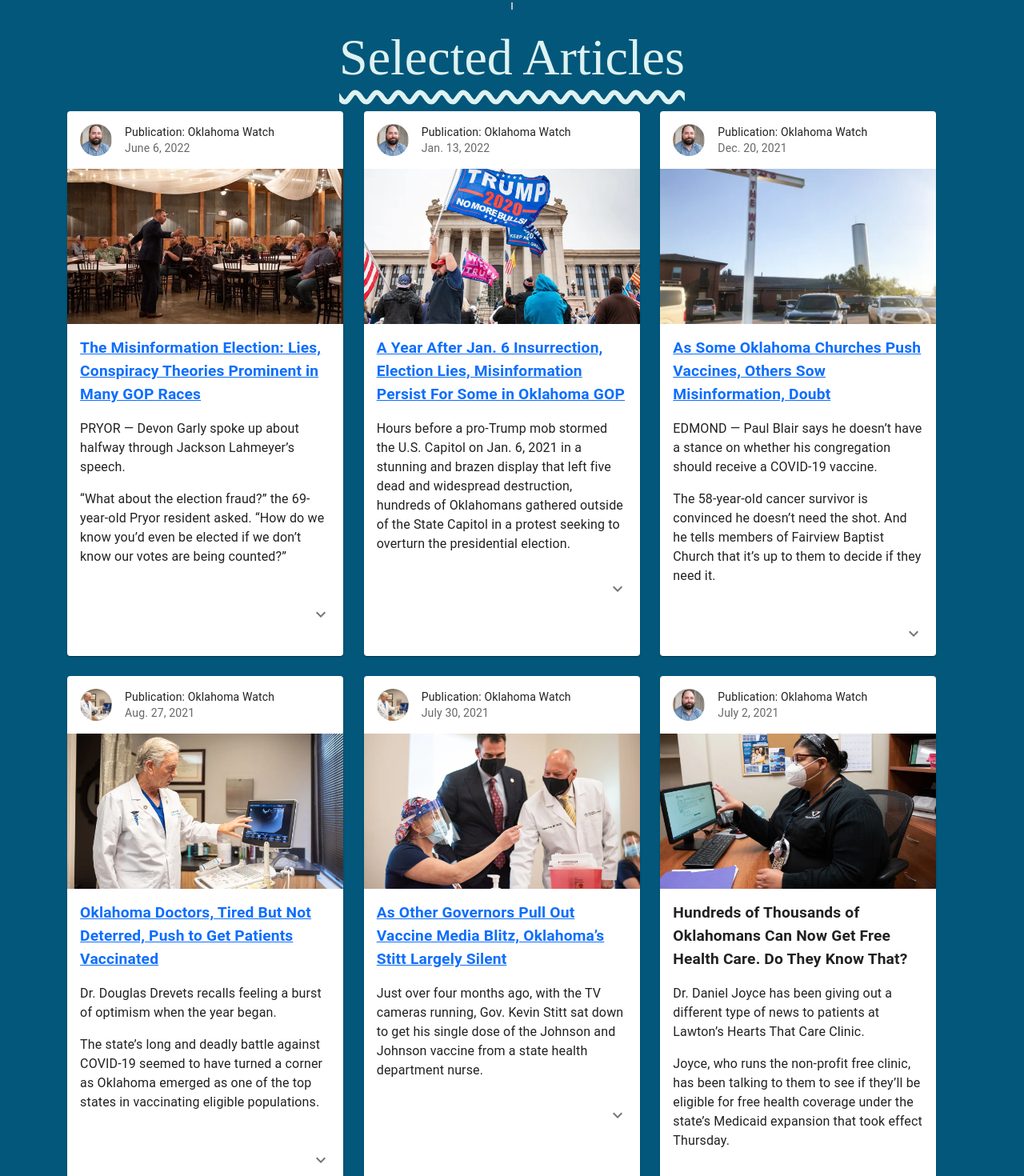
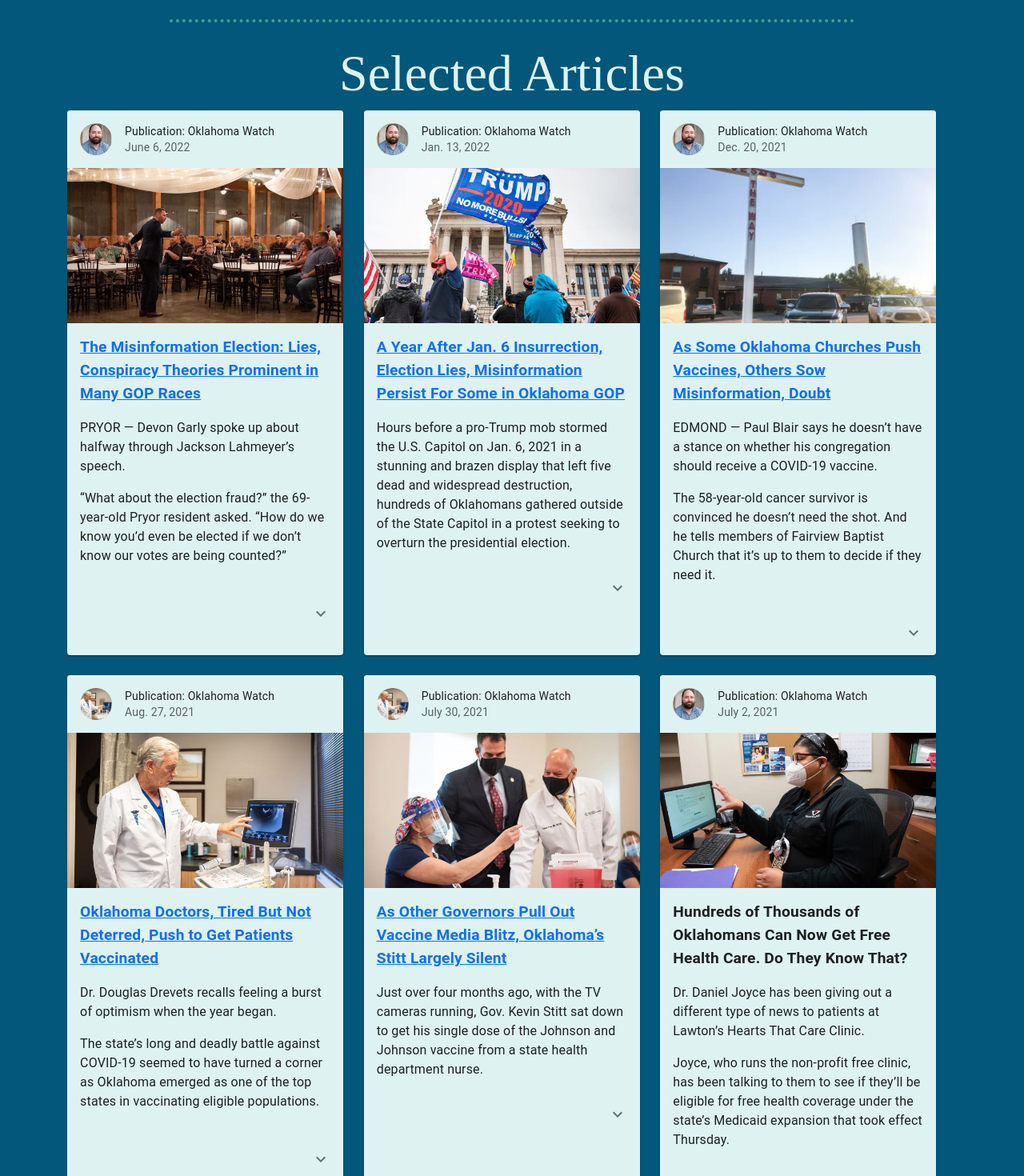
Before and after one commit to tbrown034/My-site, a React (Create React App) app: page /journalism in a window 1280 px wide. Shown: the part 1140-2610 px from the top of the page at 80% size. Built offline with nearby package versions, Linux system fonts and the light colour scheme; a web font is replaced by a local one.

Commit message:
Better formatting, colors, lines, css, ect.

```diff
--- a/src/App.css
+++ b/src/App.css
@@ -1,3 +1,5 @@
+
+
 body {
   background-color: #02577a	;
 
@@ -22,10 +24,7 @@ h2 {
   text-align: center;
   font-family: 'Frank Ruhl Libre', serif;
   color: #def2f1;
-  text-decoration: #def2f1 wavy underline;
   text-decoration-skip-ink: none;
-  text-underline-offset: 20px;
-  padding-bottom: 20px;
 
 
 }
@@ -253,6 +252,7 @@ h3 {
 #card {
   margin-right: 2%;
   margin-bottom: 2%;
+  background-color: #def2f1;
 }
 
 th {
@@ -274,6 +274,14 @@ i {
   display: flex;
   justify-content: center;
   flex-wrap: wrap;
+}
+
+#line {
+  border-bottom: #499d8d dotted 4px;
+  margin-right: 16.6%;
+  margin-left: 16.6%;
+  margin-top: 2%;
+  margin-bottom: 2%;
 }
 
 .dataEmbed {
@@ -339,7 +347,4 @@ label {
   color: #83bdb2;
   text-decoration: #def2f1 wavy underline;
 
-
-  ;
-
 }
--- a/src/components/Clips.js
+++ b/src/components/Clips.js
@@ -51,6 +51,7 @@ export default function Clips() {
       <Card id="card" sx={{ maxWidth: 345 }}>
         <CardHeader
           avatar={<Avatar alt="Trevor" src={trevPhoto} />}
+          className="cardBackground"
 
           title="Publication: Oklahoma Watch"
           subheader="June 6, 2022"
@@ -61,7 +62,7 @@ export default function Clips() {
           image={onePhoto}
           alt="Paella dish"
         />
-        <CardContent>
+        <CardContent className="cardBackground">
           <Typography paragraph id="clipHeadline">
           <a
                   href="https://oklahomawatch.org/2022/06/06/the-misinformation-election-lies-conspiracy-theories-prominent-in-many-gop-races/"
@@ -93,7 +94,7 @@ export default function Clips() {
           </ExpandMore>
         </CardActions>
         <Collapse in={expanded} timeout="auto" unmountOnExit>
-          <CardContent>
+          <CardContent className="cardBackground">
 
             <Typography paragraph>
               Lahmeyer, a 30-year-old Tulsa pastor trying to unseat U.S. Sen.
@@ -139,12 +140,15 @@ export default function Clips() {
       <Card id="card" sx={{ maxWidth: 345 }}>
         <CardHeader
           avatar={<Avatar alt="Trevor" src={trevPhoto} />}
+          className="cardBackground"
+
 
           title="Publication: Oklahoma Watch"
           subheader="Jan. 13, 2022"
         />
         <CardMedia component="img" height="194" image={Jan6Photo} />
-        <CardContent>
+        <CardContent           className="cardBackground"
+>
           <Typography paragraph id="clipHeadline">
           <a
                   href="https://oklahomawatch.org/2022/06/06/the-misinformation-election-lies-conspiracy-theories-prominent-in-many-gop-races/"
@@ -175,7 +179,8 @@ export default function Clips() {
           </ExpandMore>
         </CardActions>
         <Collapse in={expanded} timeout="auto" unmountOnExit>
-          <CardContent>
+          <CardContent           className="cardBackground"
+>
             <Typography paragraph>
               Holding signs or flags that read, “stop the steal,” “fight for
               freedom” and “Patriots! Duty Calls,” the crowd listened as a
@@ -225,12 +230,15 @@ export default function Clips() {
       <Card id="card" sx={{ maxWidth: 345 }}>
         <CardHeader
           avatar={<Avatar alt="Trevor" src={trevPhoto} />}
+          className="cardBackground"
+
 
           title="Publication: Oklahoma Watch"
           subheader="Dec. 20, 2021"
         />
         <CardMedia component="img" height="194" image={churchPhoto} />
-        <CardContent>
+        <CardContent           className="cardBackground"
+>
           <Typography paragraph id="clipHeadline">
           <a
                   href="https://oklahomawatch.org/2021/12/20/as-some-oklahoma-churches-push-vaccines-others-sow-misinformation-doubt/"
@@ -263,7 +271,8 @@ export default function Clips() {
           </ExpandMore>
         </CardActions>
         <Collapse in={expanded} timeout="auto" unmountOnExit>
-          <CardContent>
+          <CardContent           className="cardBackground"
+>
             <Typography paragraph>
               The 58-year-old cancer survivor is convinced he doesn’t need the
               shot. And he tells members of Fairview Baptist Church that it’s up
@@ -320,12 +329,15 @@ export default function Clips() {
       <Card id="card" sx={{ maxWidth: 345 }}>
         <CardHeader
           avatar={<Avatar alt="Trevor" src={docPhoto} />}
+          className="cardBackground"
+
 
           title="Publication: Oklahoma Watch"
           subheader="Aug. 27, 2021"
         />
         <CardMedia component="img" height="194" image={docPhoto} />
-        <CardContent>
+        <CardContent           className="cardBackground"
+>
           <Typography paragraph id="clipHeadline">
           <a
                   href="https://oklahomawatch.org/2021/08/27/oklahoma-doctors-tired-but-not-deterred-push-to-get-patients-vaccinated/"
@@ -358,7 +370,8 @@ export default function Clips() {
           </ExpandMore>
         </CardActions>
         <Collapse in={expanded} timeout="auto" unmountOnExit>
-          <CardContent>
+          <CardContent           className="cardBackground"
+>
 
             <Typography paragraph>But that wouldn’t last long.</Typography>
             <Typography paragraph>
@@ -402,12 +415,15 @@ export default function Clips() {
       <Card id="card" sx={{ maxWidth: 345 }}>
         <CardHeader
           avatar={<Avatar alt="Trevor" src={docPhoto} />}
+          className="cardBackground"
+
 
           title="Publication: Oklahoma Watch"
           subheader="July 30, 2021"
         />
         <CardMedia component="img" height="194" image={stittPhoto} />
-        <CardContent>
+        <CardContent           className="cardBackground"
+>
           <Typography paragraph id="clipHeadline">
           <a
                   href="https://oklahomawatch.org/2021/07/30/as-other-governors-pull-out-vaccine-media-blitz-oklahomas-stitt-largely-silent/"
@@ -435,7 +451,8 @@ export default function Clips() {
           </ExpandMore>
         </CardActions>
         <Collapse in={expanded} timeout="auto" unmountOnExit>
-          <CardContent>
+          <CardContent           className="cardBackground"
+>
             <Typography paragraph>
               The move earned the governor kudos from the state’s medical
               community and Democrats — two groups that have long been critical
@@ -481,6 +498,8 @@ export default function Clips() {
       <Card id="card" sx={{ maxWidth: 345 }}>
         <CardHeader
           avatar={<Avatar alt="Trevor" src={trevPhoto} />}
+          className="cardBackground"
+
 
           title="Publication: Oklahoma Watch"
           subheader="July 2, 2021"
@@ -490,7 +509,8 @@ export default function Clips() {
           height="194"
           image={medicaidPhoto}
         />
-        <CardContent>
+        <CardContent           className="cardBackground"
+>
           <Typography paragraph id="clipHeadline">
           Hundreds of Thousands of Oklahomans Can Now Get Free Health Care. Do They Know That?
           </Typography>
@@ -516,7 +536,8 @@ export default function Clips() {
           </ExpandMore>
         </CardActions>
         <Collapse in={expanded} timeout="auto" unmountOnExit>
-          <CardContent>
+          <CardContent           className="cardBackground"
+>
 
             <Typography paragraph>
             Time after time, he’s found many have been shocked — albeit pleasantly so.
@@ -549,12 +570,15 @@ export default function Clips() {
       <Card id="card" sx={{ maxWidth: 345 }}>
         <CardHeader
           avatar={<Avatar alt="Trevor" src={trevPhoto} />}
+          className="cardBackground"
+
 
           title="Publication: Oklahoma Watch"
           subheader="April 16, 2021"
         />
         <CardMedia component="img" height="194" image={covid} />
-        <CardContent>
+        <CardContent           className="cardBackground"
+>
           <Typography paragraph id="clipHeadline">
           Experts: Oklahoma, Among the Unhealthiest States, Faces Heightened Risks for COVID-19 (PBS FrontLine Collaboration)
 
@@ -594,7 +618,8 @@ export default function Clips() {
           </ExpandMore>
         </CardActions>
         <Collapse in={expanded} timeout="auto" unmountOnExit>
-          <CardContent>
+          <CardContent           className="cardBackground"
+>
             <Typography paragraph>
             What concerned Doescher, who practices family medicine, was the types of patients he was seeing. They tended to be older and had “some major things going on,” he said. Those included cancer, heart or lung disease, obesity and other underlying conditions that, according to the Centers for Disease Control and Prevention, can heighten the risks of developing a severe illness or dying from COVID-19.
             </Typography>
@@ -621,12 +646,15 @@ export default function Clips() {
       <Card id="card" sx={{ maxWidth: 345 }}>
         <CardHeader
           avatar={<Avatar alt="Trevor" src={trevPhoto} />}
+          className="cardBackground"
+
 
           title="Publication: Oklahoma Watch"
           subheader="March 15, 2021"
         />
         <CardMedia component="img" height="194" image={noComment} />
-        <CardContent>
+        <CardContent           className="cardBackground"
+>
           <Typography paragraph id="clipHeadline">
           No Comment: In Oklahoma’s Legislature, Public Rarely Given Chance to Weigh In
 
@@ -662,7 +690,8 @@ export default function Clips() {
           </ExpandMore>
         </CardActions>
         <Collapse in={expanded} timeout="auto" unmountOnExit>
-          <CardContent>
+          <CardContent           className="cardBackground"
+>
             <Typography paragraph>
             Another hot-button issue — deciding whether the Legislature should have powers to review and potentially challenge federal laws and regulations — was forwarded to the House floor after two and half minutes.
 
@@ -690,6 +719,8 @@ export default function Clips() {
       <Card id="card" sx={{ maxWidth: 345 }}>
         <CardHeader
           avatar={<Avatar alt="Trevor" src={trevPhoto} />}
+          className="cardBackground"
+
 
           title="Wyoming Tribune Eagle"
           subheader="Dec. 13, 2015"
@@ -700,7 +731,8 @@ export default function Clips() {
           image={siloPhoto}
           alt="Paella dish"
         />
-        <CardContent>
+        <CardContent           className="cardBackground"
+>
           <Typography paragraph id="clipHeadline">
             Safety Questions Remain Around Former Nuke Site
           </Typography>
@@ -760,6 +792,8 @@ export default function Clips() {
       <Card id="card" sx={{ maxWidth: 345 }}>
         <CardHeader
           avatar={<Avatar alt="Trevor" src={trevPhoto} />}
+          className="cardBackground"
+
 
           title="Wyoming Tribune Eagle"
           subheader="Nov. 23, 2014"
@@ -770,7 +804,8 @@ export default function Clips() {
           image={trooperPhoto}
           alt="Missile Silos"
         />
-        <CardContent>
+        <CardContent           className="cardBackground"
+>
           <Typography paragraph id="clipHeadline">
             Memo: Troopers must hit numbers
           </Typography>
@@ -796,7 +831,8 @@ export default function Clips() {
           </ExpandMore>
         </CardActions>
         <Collapse in={expanded} timeout="auto" unmountOnExit>
-          <CardContent>
+          <CardContent           className="cardBackground"
+>
             <Typography paragraph>
               An internal document obtained by the Wyoming Tribune Eagle shows
               the Wyoming Highway Patrol has started to require troopers to make
--- a/src/components/Home.js
+++ b/src/components/Home.js
@@ -46,7 +46,7 @@ const Home = () => {
         <div id="homeText">
           <br />
           <h3>
-            I'm an <Link id="styleLink" to="/journalism">award-winning investigative journalist</Link> with nearly two decades of experience. I also specialize in <Link id="styleLink" to="/dataviz">gathering, analyzing and visualizing data</Link>.
+            My name is Trevor Brown, and I'm an <Link id="styleLink" to="/journalism">award-winning investigative journalist</Link> with nearly two decades of experience. I also specialize in <Link id="styleLink" to="/dataviz">gathering, analyzing and visualizing data</Link>. <br/><br/>
 
             Most recently, I have become a <Link id="styleLink" to="/dataviz">full-stack web developer</Link> with an interest in journalism, tech and everthing in between. Let's <Link id="styleLink" to="/contact">create something cool</Link>.
           </h3>
--- a/src/components/Journalism.js
+++ b/src/components/Journalism.js
@@ -27,8 +27,12 @@ const Journalism = () => {
       </div>
       <h2 id="anchorExperience">Work History</h2>
       <Experience />
+      <div id="line">
+      </div>
       <h2 id="anchorClips">Selected Articles</h2>
       <Clips />
+      <div id="line">
+      </div>
       <h2 id="anchorAwards">Awards</h2>
       <Awards />
     </>
--- a/src/components/WebProjects.js
+++ b/src/components/WebProjects.js
@@ -20,11 +20,11 @@ import strangers from "./Photos/strangers.png"
 export default function WebProjects() {
   return (
     <>
-      <h4>
+      <h3>
         In addition to the projects and web applications I built during my
         coding education, I enjoy exploring new technologies and finding new
         ways to grab, filter and display infomration.{" "}
-      </h4>
+      </h3>
       <div id="clipContainer">
 
         <Card id="card" sx={{ maxWidth: 500 }}>
```
Also changed, not shown: src/components/DataViz.js (+4 -3 lines), src/components/Tech.js (+8 -4 lines).
